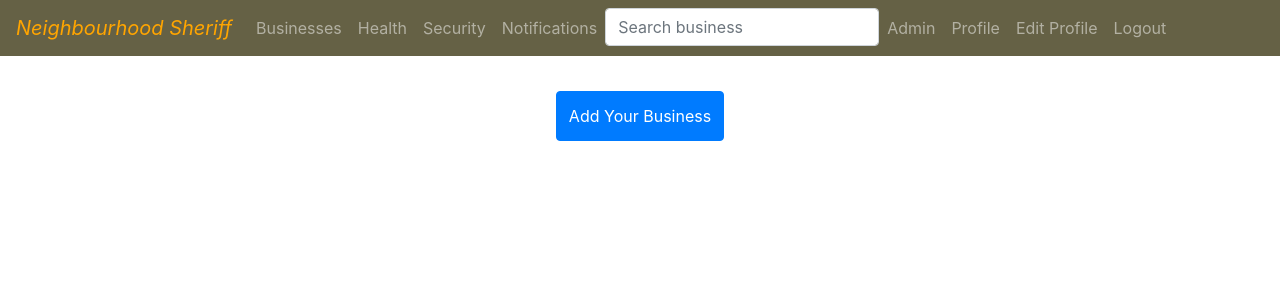
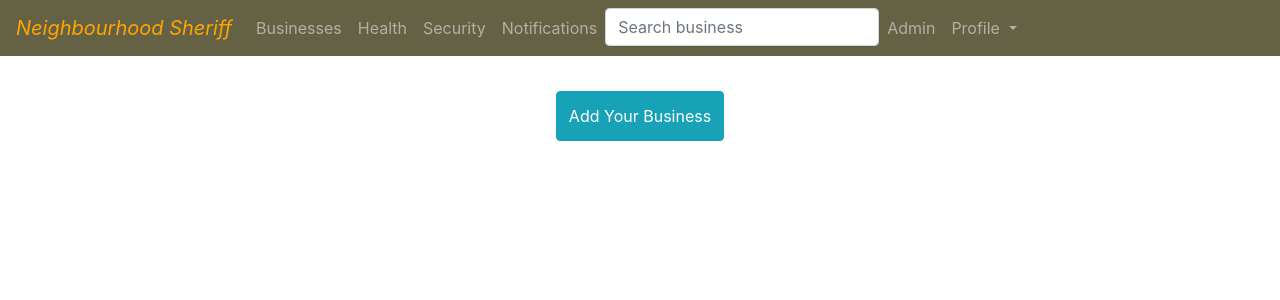
Before and after one commit to encok/Hood, a Django app: template neighbourhood/templates/business/businesses.html in a window 1280 px wide. Shown: the top 300 px of the page. Run offline with Django 3.2, Linux system fonts and the light colour scheme; the template is opened without the code that fills it, so the values that code supplies are empty; the visitor is signed in with stand-in values (Sample User, id 1); some libraries are stand-ins or nearby versions.

Commit message:
adding the buttons for add business

```diff
--- a/neighbourhood/templates/blog/blogpost_form.html
+++ b/neighbourhood/templates/blog/blogpost_form.html
@@ -30,7 +30,7 @@
                             {% bootstrap_form form %}
 
                             <div class="form-group">
-                                <input type="submit" class="btn btn-primary login-button" value="Post">
+                                <input type="submit" class="btn btn-info login-button" value="Post">
 
                             </div>
                             <input type="hidden" name="next" value="/">
--- a/neighbourhood/templates/blog/blogs.html
+++ b/neighbourhood/templates/blog/blogs.html
@@ -12,7 +12,7 @@
 
     <div class="text-center">
         <a href="{% url 'new-blogpost' %}">
-            <button class="btn btn-primary" style="height:50px;  margin-top: -6px;">Create BlogPost</button>
+            <button class="btn btn-info" style="height:50px;  margin-top: -6px;">Create BlogPost</button>
         </a>
     </div>
 
--- a/neighbourhood/templates/business/business_form.html
+++ b/neighbourhood/templates/business/business_form.html
@@ -30,7 +30,7 @@
                             {% bootstrap_form form %}
 
                             <div class="form-group">
-                                <input type="submit" class="btn btn-primary login-button" value="Post">
+                                <input type="submit" class="btn btn-info login-button" value="Post">
 
                             </div>
                             <input type="hidden" name="next" value="/">
--- a/neighbourhood/templates/business/businesses.html
+++ b/neighbourhood/templates/business/businesses.html
@@ -13,7 +13,7 @@
 
     <div class="text-center">
         <a href="{% url 'new-business' %}">
-            <button class="btn btn-primary" style="height:50px;  margin-top: -6px;">Add Your Business</button>
+            <button class="btn btn-info" style="height:50px;  margin-top: -6px;">Add Your Business</button>
         </a>
     </div>
 
--- a/neighbourhood/templates/health/health.html
+++ b/neighbourhood/templates/health/health.html
@@ -45,7 +45,7 @@
                     </div>
                     <div class="modal-footer" style="display:block;">
                         {% for healthservice in health.healthservices.all %}
-                        <button class="btn btn-primary">{{ healthservice }}</button>
+                        <button class="btn btn-info">{{ healthservice }}</button>
                         {% endfor%}
 
                     </div>
--- a/neighbourhood/templates/navbar.html
+++ b/neighbourhood/templates/navbar.html
@@ -1,5 +1,9 @@
 {% load static %}
-
+<style>
+    .dropdown-item:hover{
+        background-color:cadetblue;
+    }
+</style>
 <nav class="navbar navbar-expand-lg navbar-dark" style="background-color: #656145;">
     <a class="navbar-brand" style="color:orange;font-style: oblique;"href="/">Neighbourhood Sheriff</a>
     <button class="navbar-toggler" type="button" data-toggle="collapse" data-target="#navbarSupportedContent"
@@ -38,42 +42,18 @@
             {% endif %}
             {% if user.is_authenticated %}
 
-                <a class="nav-link" href="{% url 'my-profile'%}">Profile</a>
-            </li>
-            <li class="nav-item">
-                <a class="nav-link" href="{% url 'update-profile' %}">Edit Profile</a>
-            </li>
-            <li class="nav-item">
-                <a class="nav-link" href="/logout">Logout</a>
-            </li>
-            </ul>
-            <!-- <li class="nav-item dropdown">
-                <a class="nav-link dropdown-toggle" href="#" id="navbarDropdownMenuLink" role="button" data-bs-toggle="dropdown" aria-expanded="false">
-                  Profile
+
+            <li class="nav-item dropdown">
+                <a class="nav-link dropdown-toggle" href="#" id="navbarDropdownMenuLink" data-toggle="dropdown" aria-haspopup="true" aria-expanded="false">
+                    Profile
                 </a>
-                <ul class="dropdown-menu" aria-labelledby="navbarDropdownMenuLink">
-                  <li><a class="dropdown-item" href="#">Action</a></li>
-                  <li><a class="dropdown-item" href="#">Another action</a></li>
-                  <li><a class="dropdown-item" href="#">Something else here</a></li>
-                </ul>
+                <div class="dropdown-menu" aria-labelledby="navbarDropdownMenuLink">
+                  <a class="dropdown-item" href="{% url 'my-profile'%}">View Profile</a>
+                  <a class="dropdown-item" href="{% url 'update-profile' %}">Edit Profile</a>
+                  <a class="dropdown-item" href="/logout">Logout</a>
+                </div>
+              </li>
 
-            </li> -->
-
-            <!-- profile start -->
-            <!-- <li class="nav-item dropdown">
-                <a class="nav-link active dropdown-toggle" href="#" id="navbarDropdown" role="button" data-bs-toggle="dropdown" aria-expanded="false">
-                  Profile
-                </a>
-
-                <ul class="dropdown-menu" aria-labelledby="navbarDropdown" label="profile">
-                  <li><a class="dropdown-item"  href="/logout">logout</a></li>
-                  <li><hr class="dropdown-divider"></li>
-                  <li><a class="dropdown-item" href="{% url 'my-profile' %}">View Profile</a></li>
-                  <li><hr class="dropdown-divider"></li>
-                  <li><a class="dropdown-item" href="{% url 'update-profile' %}">Edit Profile</a></li>
-                </ul>
-              </li> -->
-            <!-- profile end -->
 
         </ul>
 
@@ -96,3 +76,34 @@ integrity="sha384-B4dIYHKNBt8Bc12p+WXckhzcICo0wtJAoU8YZTY5qE0Id1GSseTk6S+L3BlXeV
         </form>
     </li>
 </div>
+
+<!-- nav nav nav -->
+<!-- <nav class="navbar navbar-expand-lg navbar-light bg-light">
+    <a class="navbar-brand" href="#">Navbar</a>
+    <button class="navbar-toggler" type="button" data-toggle="collapse" data-target="#navbarNavDropdown" aria-controls="navbarNavDropdown" aria-expanded="false" aria-label="Toggle navigation">
+      <span class="navbar-toggler-icon"></span>
+    </button>
+    <div class="collapse navbar-collapse" id="navbarNavDropdown">
+      <ul class="navbar-nav">
+        <li class="nav-item active">
+          <a class="nav-link" href="#">Home <span class="sr-only">(current)</span></a>
+        </li>
+        <li class="nav-item">
+          <a class="nav-link" href="#">Features</a>
+        </li>
+        <li class="nav-item">
+          <a class="nav-link" href="#">Pricing</a>
+        </li>
+        <li class="nav-item dropdown">
+          <a class="nav-link dropdown-toggle" href="#" id="navbarDropdownMenuLink" data-toggle="dropdown" aria-haspopup="true" aria-expanded="false">
+            Dropdown link
+          </a>
+          <div class="dropdown-menu" aria-labelledby="navbarDropdownMenuLink">
+            <a class="dropdown-item" href="#">Action</a>
+            <a class="dropdown-item" href="#">Another action</a>
+            <a class="dropdown-item" href="#">Something else here</a>
+          </div>
+        </li>
+      </ul>
+    </div>
+  </nav> -->
--- a/neighbourhood/templates/notifications/notifications_form.html
+++ b/neighbourhood/templates/notifications/notifications_form.html
@@ -30,7 +30,7 @@
                             {% bootstrap_form form %}
 
                             <div class="form-group">
-                                <input type="submit" class="btn btn-primary login-button" value="Post">
+                                <input type="submit" class="btn btn-info login-button" value="Post">
 
                             </div>
                             <input type="hidden" name="next" value="/">
--- a/neighbourhood/templates/profile/profile_form.html
+++ b/neighbourhood/templates/profile/profile_form.html
@@ -31,7 +31,7 @@
                             {% bootstrap_form form %}
 
                             <div class="form-group">
-                                <input type="submit" class="btn btn-primary login-button" value="Post">
+                                <input type="submit" class="btn btn-info login-button" value="Post">
 
                             </div>
                             <input type="hidden" name="next" value="/">
--- a/neighbourhood/templates/profile/update_profile.html
+++ b/neighbourhood/templates/profile/update_profile.html
@@ -30,7 +30,7 @@
                             {% bootstrap_form form %}
 
                             <div class="form-group">
-                                <input type="submit" class="btn btn-primary login-button" value="Post">
+                                <input type="submit" class="btn btn-info login-button" value="Post">
 
                             </div>
                             <input type="hidden" name="next" value="/">
--- a/neighbourhood/templates/registration/login.html
+++ b/neighbourhood/templates/registration/login.html
@@ -35,7 +35,7 @@
                             {% bootstrap_form form %}
 
                             <div class="form-group">
-                                <input type="submit" class="btn btn-primary login-button" value="Log in">
+                                <input type="submit" class="btn btn-info login-button" value="Log in">
 
                             </div>
                             <input type="hidden" name="next" value="/">
--- a/neighbourhood/templates/registration/registration_form.html
+++ b/neighbourhood/templates/registration/registration_form.html
@@ -23,7 +23,7 @@
                             {% csrf_token%}
                             {% bootstrap_form form %}
                             <div class="form-group text-center">
-                                <input type="submit" class="btn btn-primary sign-up-button" value="Sign Up">
+                                <input type="submit" class="btn btn-info sign-up-button" value="Sign Up">
                             </div>
                             <input type="hidden" name="next" value="{{next}}">
 
```
Also changed, not shown: neighbourhood/templates/index.html (+4 -4 lines), neighbourhood/templates/notifications/notifications.html (+7 -2 lines).
